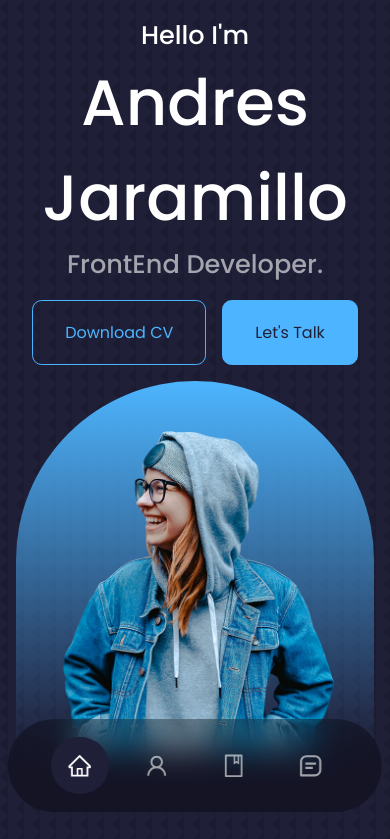
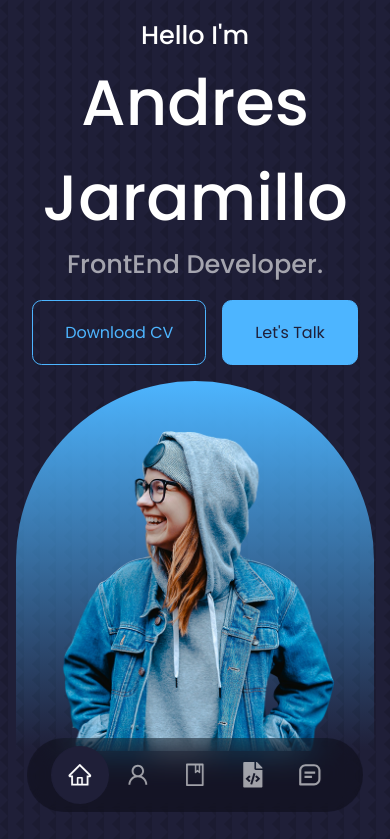
Before and after one commit to GhostemaneUrs/Portfolio, a React (Vite) app: page / in a window 390 px wide. Shown: the top 839 px of the page. Built offline with nearby package versions, Linux system fonts and the light colour scheme.

Commit message:
feat: update styles responsive

```diff
--- a/src/components/nav/Nav.jsx
+++ b/src/components/nav/Nav.jsx
@@ -1,6 +1,7 @@
 import React, { useState } from "react";
 import styles from "./styles.module.scss";
 import { BiMessageSquareDetail } from "react-icons/bi";
+import { FaFileCode } from "react-icons/fa";
 import { AiOutlineHome, AiOutlineUser, AiOutlineBook } from "react-icons/ai";
 
 const Nav = () => {
@@ -42,6 +43,17 @@ const Nav = () => {
         <AiOutlineBook />
       </a>
       <a
+        href="#portfolio"
+        onClick={() => setActiveNav("#portfolio")}
+        className={
+          activeNav === "#portfolio"
+            ? `${styles.active} ${styles.icon_socials}`
+            : `${styles.icon_socials}`
+        }
+      >
+        <FaFileCode />
+      </a>
+      <a
         href="#contact"
         onClick={() => setActiveNav("#contact")}
         className={
--- a/src/components/nav/styles.module.scss
+++ b/src/components/nav/styles.module.scss
@@ -3,13 +3,12 @@
 .container_nav {
   left: 50%;
   z-index: 2;
-  gap: 1.2rem;
   display: flex;
   bottom: 2rem;
   position: fixed;
   width: max-content;
   border-radius: 4.8rem;
-  padding: 1.1rem 2.7rem;
+  padding: 0.5rem 1.5rem;
   transform: translateX(-50%);
   backdrop-filter: blur(15px);
   background: rgba(0, 0, 0, 0.3);
@@ -34,3 +33,10 @@
   color: var(--base-color-white);
   background: var(--base-bg-color);
 }
+
+@media (min-width: 576px) {
+  .container_nav {
+    gap: 1rem;
+    padding: 0.8rem 2rem;
+  }
+}
```
